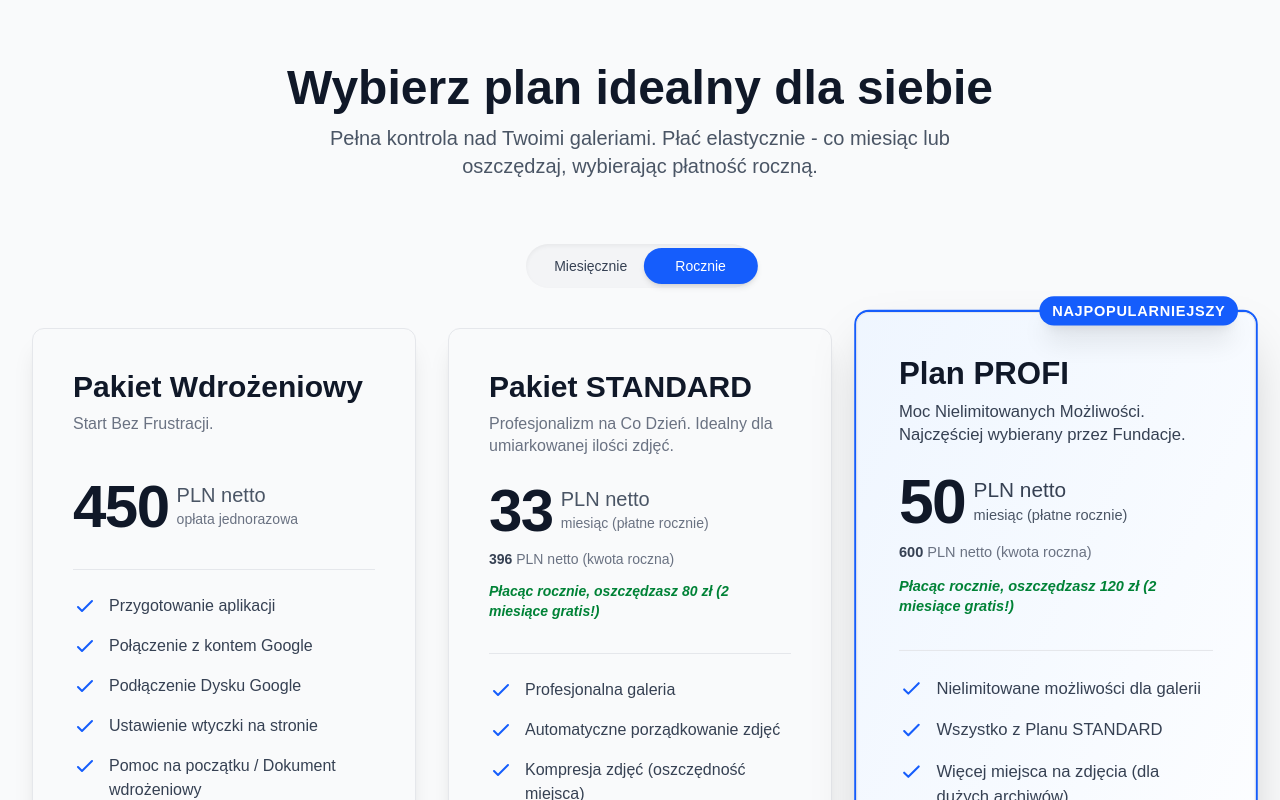
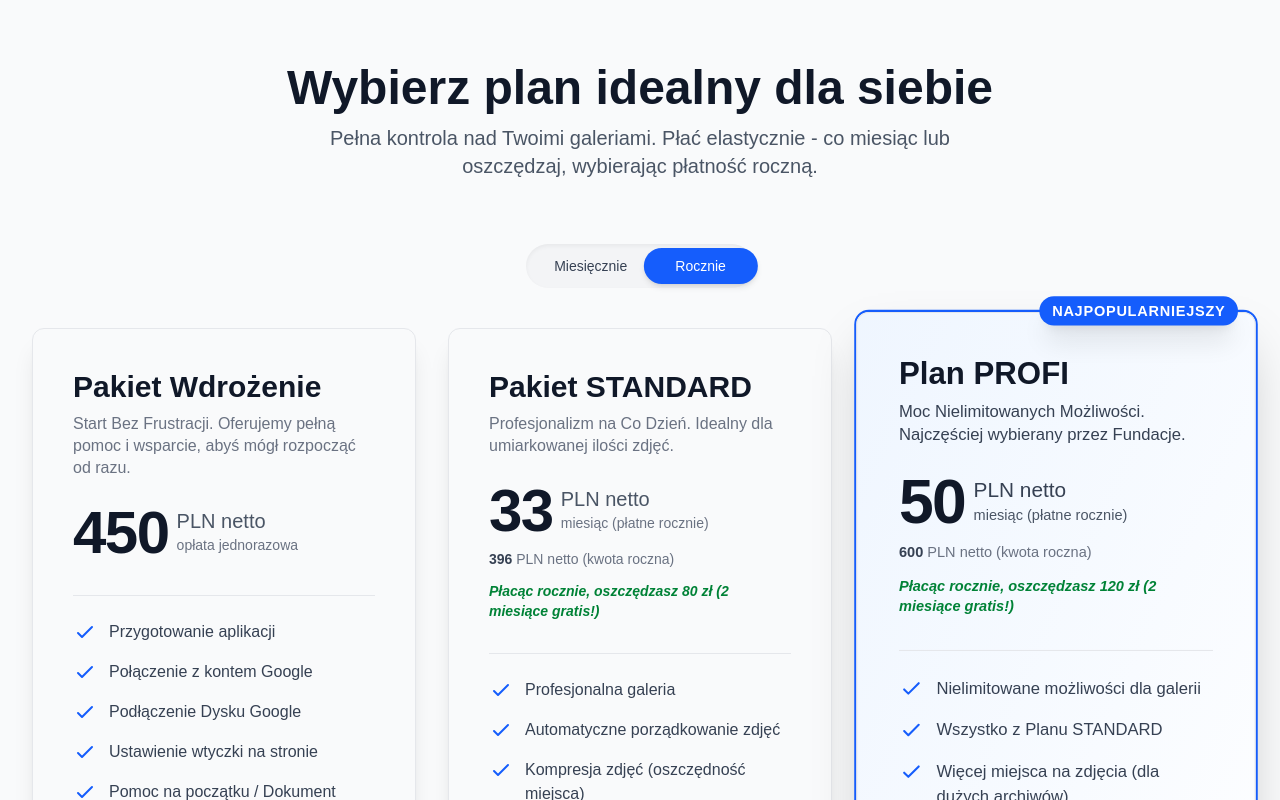
Before and after one commit to programista-nautil/galeria-app, a Next.js app: page /pricing in a window 1280 px wide. Shown: the top 800 px of the page. Built offline with nearby package versions, Linux system fonts and the light colour scheme.

Commit message:
fix: drobne poprawki tekstu marketingowego i nazwy pierwszego pakietu

```diff
--- a/src/app/pricing/page.tsx
+++ b/src/app/pricing/page.tsx
@@ -8,8 +8,8 @@ import PaymentToggle from './components/PaymentToggle';
 const pricingData = [
   // 1. PAKIET WDROŻENIOWY (Opłata Jednorazowa)
   {
-    title: 'Pakiet Wdrożeniowy',
-    subtitle: 'Start Bez Frustracji.',
+    title: 'Pakiet Wdrożenie',
+    subtitle: 'Start Bez Frustracji. Oferujemy pełną pomoc i wsparcie, abyś mógł rozpocząć od razu.',
     price: 450,
     priceUnit: 'PLN netto',
     period: 'opłata jednorazowa',
```
